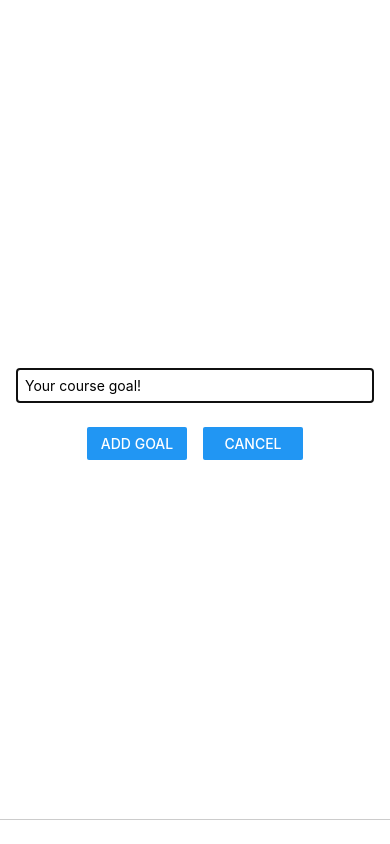
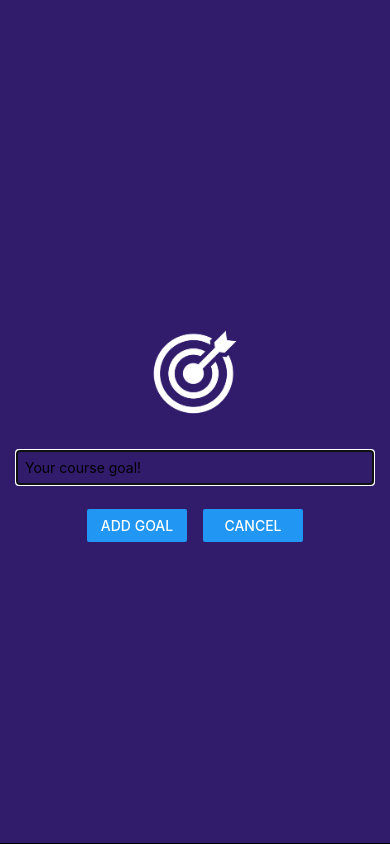
Before and after one commit to ameeraazli/TestProjectRN, a React Native app: screen / in a window 390 px wide. Both pictures are taken after a click on the button "ADD NEW GOAL". Built offline with nearby package versions, Linux system fonts and the light colour scheme.

Commit message:
working with images and changing colours

```diff
--- a/components/GoalInput.js
+++ b/components/GoalInput.js
@@ -1,5 +1,5 @@
 import { useState } from 'react';
-import { StyleSheet, View, TextInput, Button, Modal } from 'react-native';
+import { StyleSheet, View, TextInput, Button, Modal, Image } from 'react-native';
 
 function GoalInput(props) {
   const [enteredGoalText, setEnteredGoalText] = useState('');
@@ -16,6 +16,7 @@
   return(
     <Modal visible={props.visible} animationType="slide" >
       <View style={styles.inputContainer}>
+        <Image style={styles.image} source={require('../assets/images/goal.png')} />
         <TextInput
           style={styles.textInput}
           placeholder='Your course goal!'
@@ -43,10 +44,14 @@
     flexDirection: 'column',
     justifyContent: 'center',
     alignItems: 'center',
-    marginBottom: 24,
     padding: 16,
     borderBottomWidth: 1,
-    borderBottomColor: '#cccccc',
+    backgroundColor: '#311b6b'
+  },
+  image: {
+    width: 100,
+    height: 100,
+    margin: 20
   },
   textInput: {
     borderWidth: 1,
```
Also changed, not shown: assets/images/goal.png (added).
